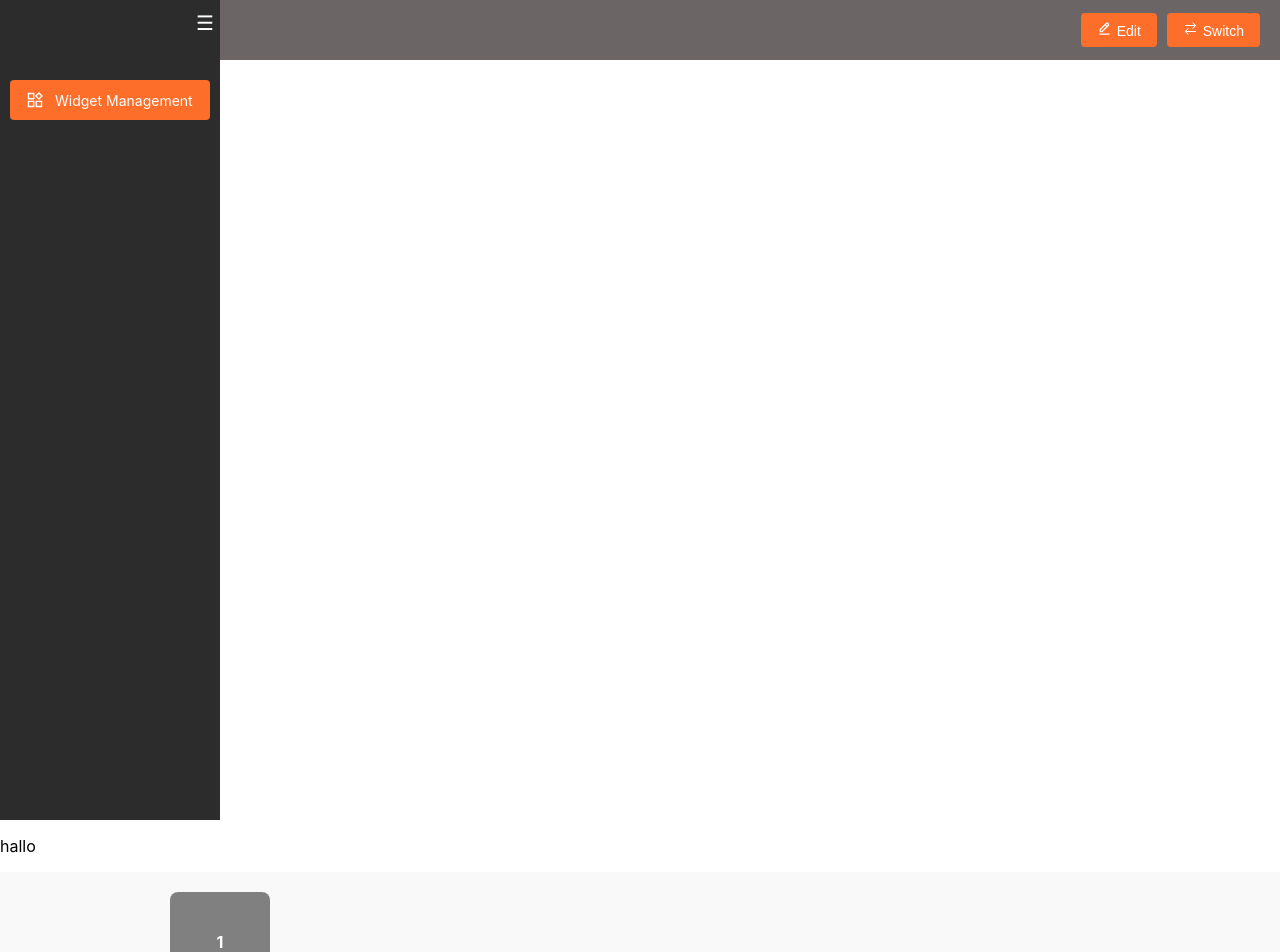
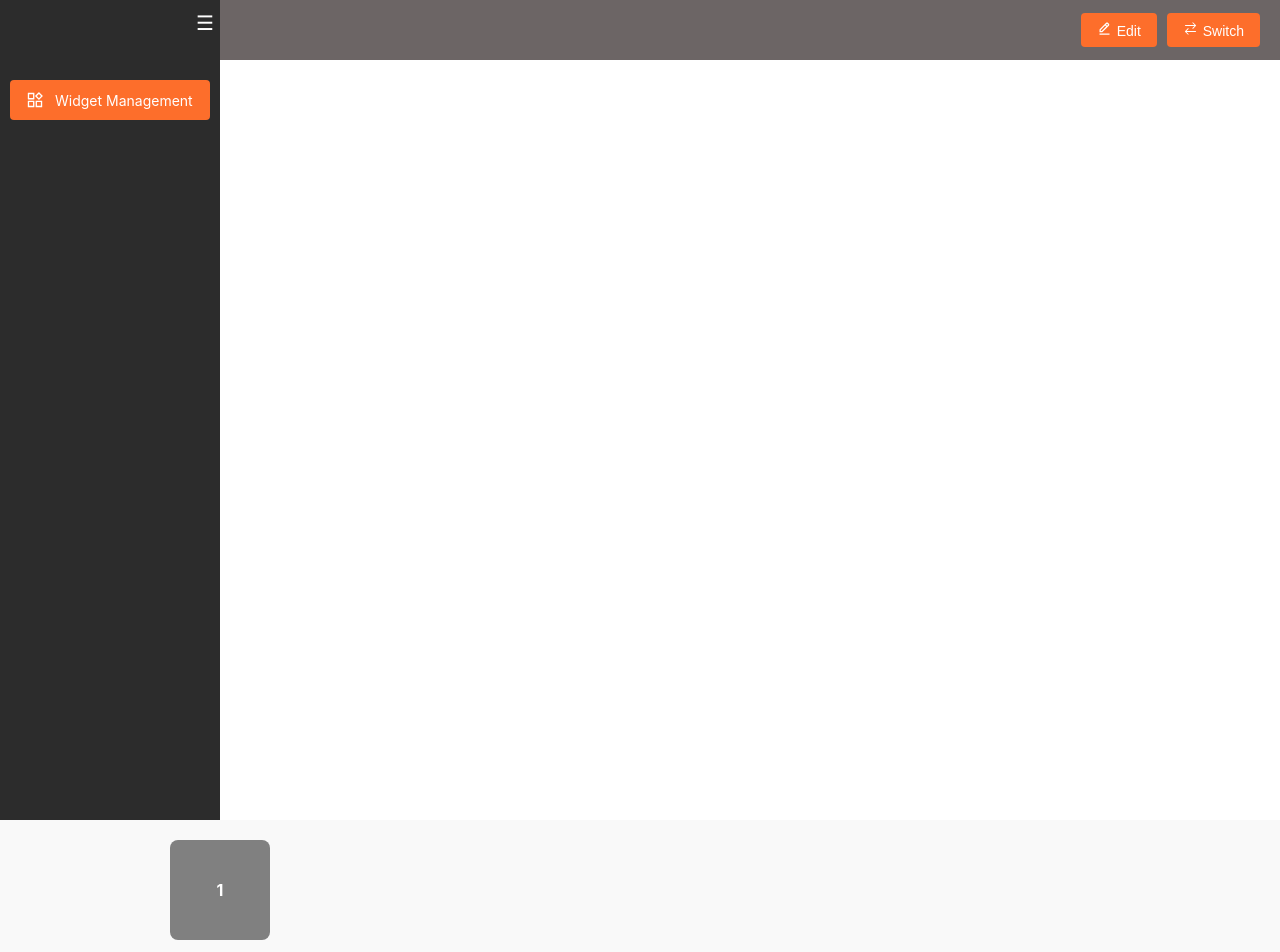
Before and after one commit to tonkows/Widget-Feature-METTHIER, a React (Create React App) app: page / in a window 1280 px wide. Shown: the top 952 px of the page. Built offline with nearby package versions, Linux system fonts and the light colour scheme.

Commit message:
delete text

```diff
--- a/src/App.jsx
+++ b/src/App.jsx
@@ -21,7 +21,7 @@ const App = () => {
         <div className="main-layout">
           {/* Sidebar */}
           <Sidebar isCollapsed={isCollapsed} toggleSidebar={toggleSidebar} />
-        <p>hallo</p>
+
           {/* Main Content */}
           <div className={`main-content ${isCollapsed ? "collapsed" : ""}`}>
             <div className="grid-container">
```
